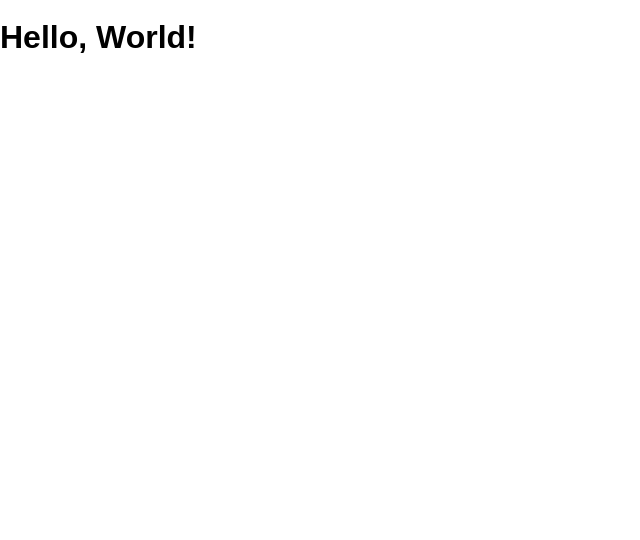
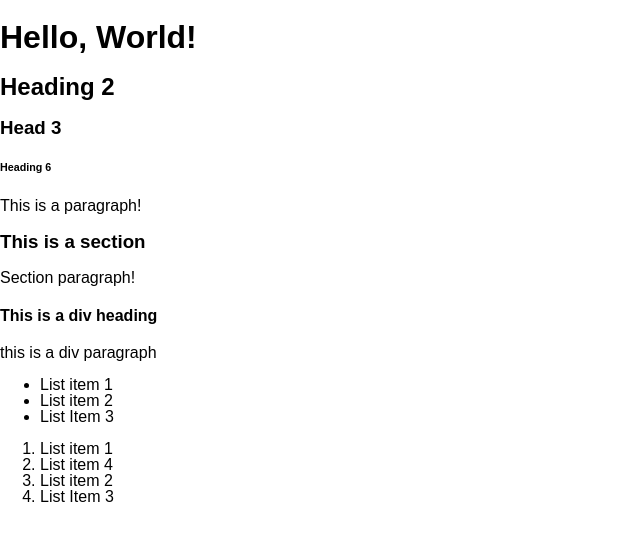
Before and after one commit to lizthrilla/test-drive-one, a website: page public/index.html in a window 1280 px wide. Shown: the whole page, without its empty margins (0-640 px from the left). Drawn offline with Linux system fonts and the light colour scheme.

Commit message:
first git commit

```diff
--- a/public/index.html
+++ b/public/index.html
@@ -9,5 +9,28 @@
   </head>
   <body>
     <h1 class='hello-world'>Hello, World!</h1>
+    <h2>Heading 2</h2>
+    <h3>Head 3</h3>
+    <h6>Heading 6</h6>
+    <p>This is a paragraph!</p>
+    <section>
+      <h3>This is a section</h3>
+      <p>Section paragraph!</p>
+    </section>
+    <div>
+      <h4>This is a div heading</h4>
+      <p> this is a div paragraph</p>
+    </div>
+    <ul>
+      <li>List item 1</li>
+      <li>List item 2</li>
+      <li>List Item 3</li>
+    </ul>
+    <ol>
+      <li>List item 1</li>
+      <li>List item 4</li>
+      <li>List item 2</li>
+      <li>List Item 3</li>
+    </ol>
   </body>
 </html>
```
